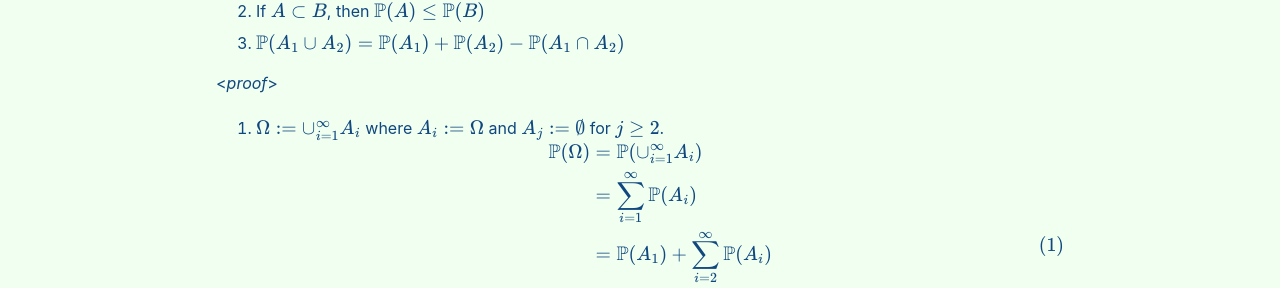
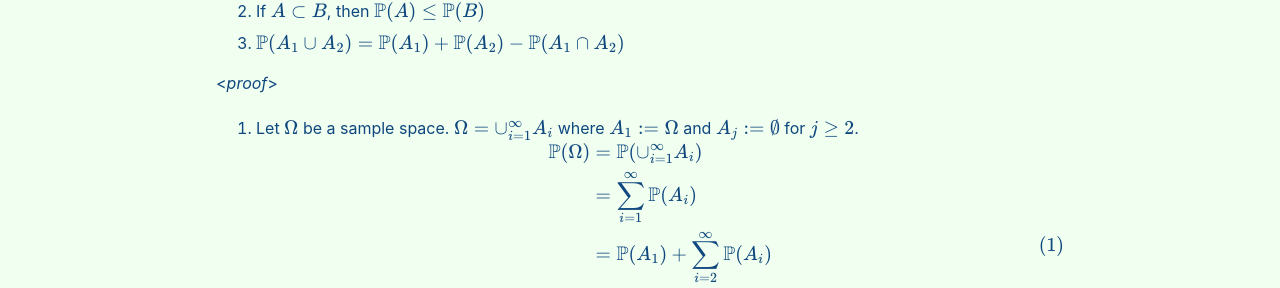
Before and after one commit to seanie12/blog, a Jekyll site: the page built from _posts/2020-12-22-probablity-space.md, in a window 1280 px wide. Shown: the part 785-1073 px from the top of the page. Built offline with Jekyll 4.4.1, drawn with Linux system fonts in a browser that asks for light colours; cached includes are drawn as plain includes; formulas are drawn with MathJax 3.

Commit message:
Update 2020-12-22-probablity-space.md

```diff
--- a/_posts/2020-12-22-probablity-space.md
+++ b/_posts/2020-12-22-probablity-space.md
@@ -34,7 +34,7 @@ The sets in $\mathcal{A}$ are said to be measurable and we call $(\Omega, \mathc
 3. $\mathbb{P}(A_1 \cup A_2) = \mathbb{P}(A_1) + \mathbb{P}(A_2) - \mathbb{P}(A_1 \cap A_2)$
 
 <*proof*>
-1. $\Omega := \cup_{i=1}^\infty A_i$ where $A_i := \Omega$ and $A_j := \emptyset$ for $j \geq 2$.
+1. Let $\Omega$ be a sample space. $\Omega = \cup_{i=1}^\infty A_i$ where $A_1 := \Omega$ and $A_j := \emptyset$ for $j \geq 2$.
 $$\begin{align}
 \begin{split}
 \mathbb{P}(\Omega) &=\mathbb{P}( \cup_{i=1}^\infty A_i) \\
```
